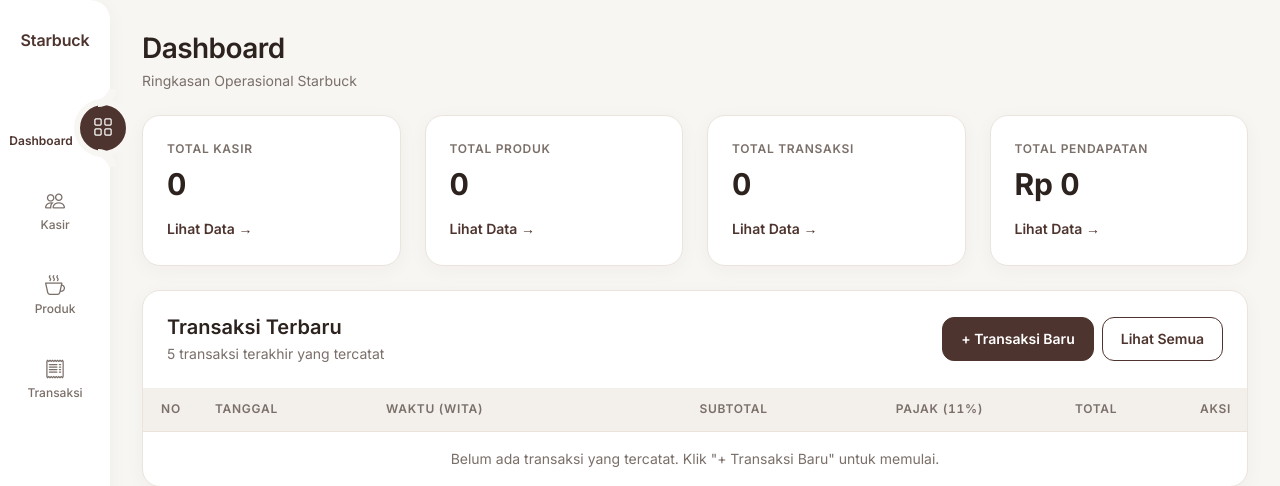
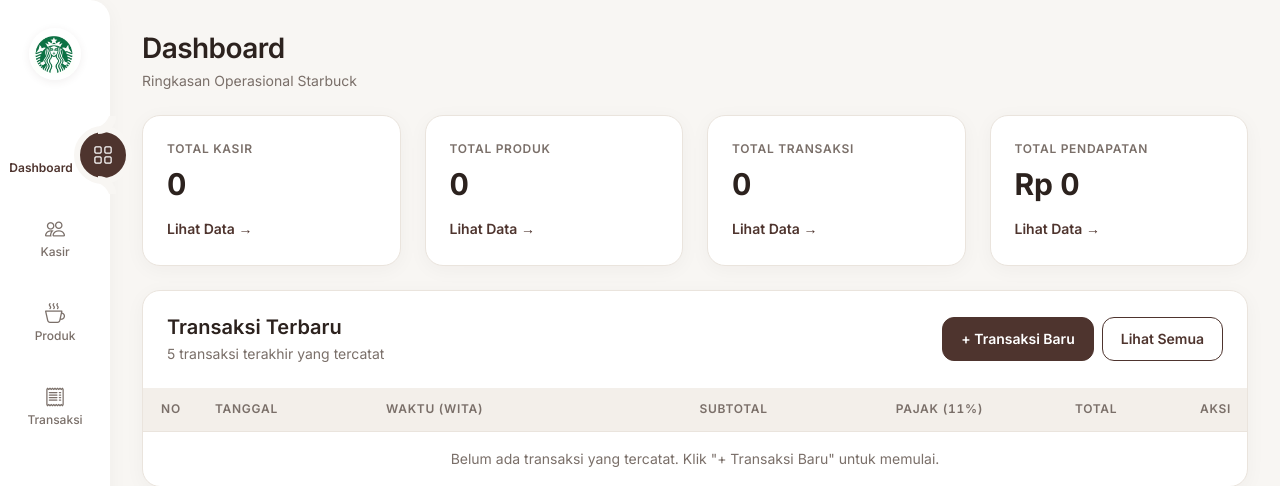
Before and after one commit to IKSP-Nata/starbuck_database, a PHP site: page /pages/dashboard.php in a window 1280 px wide. Shown: the top 486 px of the page. Run offline with PHP 8.4, Linux system fonts and the light colour scheme; data that the repository does not hold is empty.

Commit message:
mengubah starbuck dashboard, menjadi logo starbuck

```diff
--- a/assets/css/style.css
+++ b/assets/css/style.css
@@ -168,17 +168,42 @@ a {
 }
 
 .sb-brand {
-    display: block;
+    display: flex;
+    align-items: center;
+    justify-content: center;
     margin-bottom: 36px;
     font-size: 16px;
     font-weight: 600;
     letter-spacing: -0.01em;
     color: var(--primary-coffee);
     text-decoration: none;
+    text-align: center;
 }
 
 .sb-brand:hover {
     color: var(--primary-hover);
+}
+
+.sidebar-brand-logo {
+    width: 52px;
+    height: 52px;
+    object-fit: contain;
+    border-radius: 50%;
+    display: block;
+    margin: 0 auto;
+    box-shadow: 0 2px 8px rgba(78, 52, 46, 0.08);
+    transition: transform var(--transition-fast);
+}
+
+.sb-brand:hover .sidebar-brand-logo {
+    transform: scale(1.05);
+}
+
+.sidebar-brand-fallback {
+    font-size: 16px;
+    font-weight: 600;
+    letter-spacing: -0.01em;
+    color: var(--primary-coffee);
 }
 
 .sb-nav,
@@ -368,8 +393,16 @@ a {
     }
 
     .sb-topbar .sb-brand {
+        display: inline-flex;
+        align-items: center;
         margin-bottom: 0;
         font-size: 18px;
+    }
+
+    .sb-topbar .sidebar-brand-logo {
+        width: 38px;
+        height: 38px;
+        margin: 0;
     }
 
     .sb-toggler {
--- a/include/header.php
+++ b/include/header.php
@@ -1,11 +1,12 @@
 <?php
 // Menu navigasi utama (hanya 4 tautan sesuai PRD 4.1)
 $sb_current_path = str_replace('\\', '/', $_SERVER['SCRIPT_NAME'] ?? '');
+$sb_base_url = (strpos($sb_current_path, '/starbuck/') === 0) ? '/starbuck' : '';
 $sb_nav_items = [
-    ['label' => 'Dashboard', 'icon' => 'bi-grid',    'href' => '/starbuck/pages/dashboard.php',         'match' => '/pages/dashboard.php'],
-    ['label' => 'Kasir',     'icon' => 'bi-people',  'href' => '/starbuck/pages/cashiers/list.php',     'match' => '/pages/cashiers/'],
-    ['label' => 'Produk',    'icon' => 'bi-cup-hot', 'href' => '/starbuck/pages/products/list.php',     'match' => '/pages/products/'],
-    ['label' => 'Transaksi', 'icon' => 'bi-receipt', 'href' => '/starbuck/pages/transactions/list.php', 'match' => '/pages/transactions/'],
+    ['label' => 'Dashboard', 'icon' => 'bi-grid',    'href' => $sb_base_url . '/pages/dashboard.php',         'match' => '/pages/dashboard.php'],
+    ['label' => 'Kasir',     'icon' => 'bi-people',  'href' => $sb_base_url . '/pages/cashiers/list.php',     'match' => '/pages/cashiers/'],
+    ['label' => 'Produk',    'icon' => 'bi-cup-hot', 'href' => $sb_base_url . '/pages/products/list.php',     'match' => '/pages/products/'],
+    ['label' => 'Transaksi', 'icon' => 'bi-receipt', 'href' => $sb_base_url . '/pages/transactions/list.php', 'match' => '/pages/transactions/'],
 ];
 ?>
 <!DOCTYPE html>
@@ -21,7 +22,7 @@ $sb_nav_items = [
     <link rel="stylesheet" href="https://fonts.googleapis.com/css2?family=Inter:wght@400;500;600;700&display=swap">
     <link rel="stylesheet" href="https://cdn.jsdelivr.net/npm/bootstrap@5.3.3/dist/css/bootstrap.min.css">
     <link rel="stylesheet" href="https://cdn.jsdelivr.net/npm/bootstrap-icons@1.11.3/font/bootstrap-icons.min.css">
-    <link rel="stylesheet" href="/starbuck/assets/css/style.css">
+    <link rel="stylesheet" href="<?php echo $sb_base_url; ?>/assets/css/style.css">
 </head>
 
 <body>
@@ -29,7 +30,10 @@ $sb_nav_items = [
 
     <!-- Sidebar kiri (desktop, >= 992px) -->
     <aside class="sb-sidebar sidebar" aria-label="Navigasi utama">
-        <a class="sb-brand" href="/starbuck/pages/dashboard.php">Starbuck</a>
+        <a class="sb-brand" href="<?php echo $sb_base_url; ?>/pages/dashboard.php" title="Starbuck Dashboard">
+            <img src="<?php echo $sb_base_url; ?>/assets/img/starbuck.jpg" alt="Starbuck" class="sidebar-brand-logo" onerror="this.style.display='none'; this.nextElementSibling.style.display='inline-block';">
+            <span class="sidebar-brand-fallback" style="display:none;">Starbuck</span>
+        </a>
         <ul class="sb-nav sidebar-nav">
             <div class="nav-curve-indicator" aria-hidden="true"></div>
             <?php foreach ($sb_nav_items as $sb_index => $sb_item): ?>
@@ -50,7 +54,10 @@ $sb_nav_items = [
     <!-- Navbar atas (layar < 992px) -->
     <header class="sb-topbar">
         <div class="sb-topbar-row">
-            <a class="sb-brand" href="/starbuck/pages/dashboard.php">Starbuck</a>
+            <a class="sb-brand" href="<?php echo $sb_base_url; ?>/pages/dashboard.php" title="Starbuck Dashboard">
+                <img src="<?php echo $sb_base_url; ?>/assets/img/starbuck.jpg" alt="Starbuck" class="sidebar-brand-logo" onerror="this.style.display='none'; this.nextElementSibling.style.display='inline-block';">
+                <span class="sidebar-brand-fallback" style="display:none;">Starbuck</span>
+            </a>
             <button class="sb-toggler" type="button" data-bs-toggle="collapse" data-bs-target="#sbMobileNav"
                 aria-controls="sbMobileNav" aria-expanded="false" aria-label="Buka menu navigasi">
                 <i class="bi bi-list" aria-hidden="true"></i>
--- a/pages/dashboard.php
+++ b/pages/dashboard.php
@@ -1,5 +1,7 @@
 <?php
-define('ROOTPATH', $_SERVER['DOCUMENT_ROOT'] . '/starbuck');
+if (!defined('ROOTPATH')) {
+    define('ROOTPATH', dirname(__DIR__));
+}
 include ROOTPATH . '/include/header.php';
 include ROOTPATH . '/config/config.php';
 
@@ -78,7 +80,7 @@ if ($res_trans && mysqli_num_rows($res_trans) > 0) {
                     <div class="metric-value fw-bold mb-3"><?php echo (int)$total_kasir; ?></div>
                 </div>
                 <div>
-                    <a href="/starbuck/pages/cashiers/list.php" class="link-arrow">Lihat Data &rarr;</a>
+                    <a href="<?php echo $sb_base_url; ?>/pages/cashiers/list.php" class="link-arrow">Lihat Data &rarr;</a>
                 </div>
             </div>
         </div>
@@ -90,7 +92,7 @@ if ($res_trans && mysqli_num_rows($res_trans) > 0) {
                     <div class="metric-value fw-bold mb-3"><?php echo (int)$total_produk; ?></div>
                 </div>
                 <div>
-                    <a href="/starbuck/pages/products/list.php" class="link-arrow">Lihat Data &rarr;</a>
+                    <a href="<?php echo $sb_base_url; ?>/pages/products/list.php" class="link-arrow">Lihat Data &rarr;</a>
                 </div>
             </div>
         </div>
@@ -102,7 +104,7 @@ if ($res_trans && mysqli_num_rows($res_trans) > 0) {
                     <div class="metric-value fw-bold mb-3"><?php echo (int)$total_transaksi; ?></div>
                 </div>
                 <div>
-                    <a href="/starbuck/pages/transactions/list.php" class="link-arrow">Lihat Data &rarr;</a>
+                    <a href="<?php echo $sb_base_url; ?>/pages/transactions/list.php" class="link-arrow">Lihat Data &rarr;</a>
                 </div>
             </div>
         </div>
@@ -114,7 +116,7 @@ if ($res_trans && mysqli_num_rows($res_trans) > 0) {
                     <div class="metric-value fw-bold mb-3">Rp <?php echo number_format((float)$total_pendapatan, 0, ',', '.'); ?></div>
                 </div>
                 <div>
-                    <a href="/starbuck/pages/transactions/list.php" class="link-arrow">Lihat Data &rarr;</a>
+                    <a href="<?php echo $sb_base_url; ?>/pages/transactions/list.php" class="link-arrow">Lihat Data &rarr;</a>
                 </div>
             </div>
         </div>
@@ -129,8 +131,8 @@ if ($res_trans && mysqli_num_rows($res_trans) > 0) {
                 <p class="page-subtitle mb-0">5 transaksi terakhir yang tercatat</p>
             </div>
             <div class="d-flex flex-wrap gap-2">
-                <a href="/starbuck/pages/transactions/add.php" class="btn-coffee">+ Transaksi Baru</a>
-                <a href="/starbuck/pages/transactions/list.php" class="btn-coffee-outline">Lihat Semua</a>
+                <a href="<?php echo $sb_base_url; ?>/pages/transactions/add.php" class="btn-coffee">+ Transaksi Baru</a>
+                <a href="<?php echo $sb_base_url; ?>/pages/transactions/list.php" class="btn-coffee-outline">Lihat Semua</a>
             </div>
         </div>
 
@@ -162,7 +164,7 @@ if ($res_trans && mysqli_num_rows($res_trans) > 0) {
                         <td class="col-money">Rp <?php echo number_format((float)$trx['pajak'], 0, ',', '.'); ?></td>
                         <td class="col-money fw-bold">Rp <?php echo number_format((float)$trx['total'], 0, ',', '.'); ?></td>
                         <td class="text-end">
-                            <a href="/starbuck/pages/transactions/print_receipt.php?id_transaksi=<?php echo urlencode($trx['id_transaksi']); ?>"
+                            <a href="<?php echo $sb_base_url; ?>/pages/transactions/print_receipt.php?id_transaksi=<?php echo urlencode($trx['id_transaksi']); ?>"
                                target="_blank" class="btn-coffee-outline btn-sm-soft">Cetak Struk</a>
                         </td>
                     </tr>
```
Also changed, not shown: assets/img/logo-starbuck.png (added), assets/img/starbuck.jpg (added), starbuck.jpg (added).
